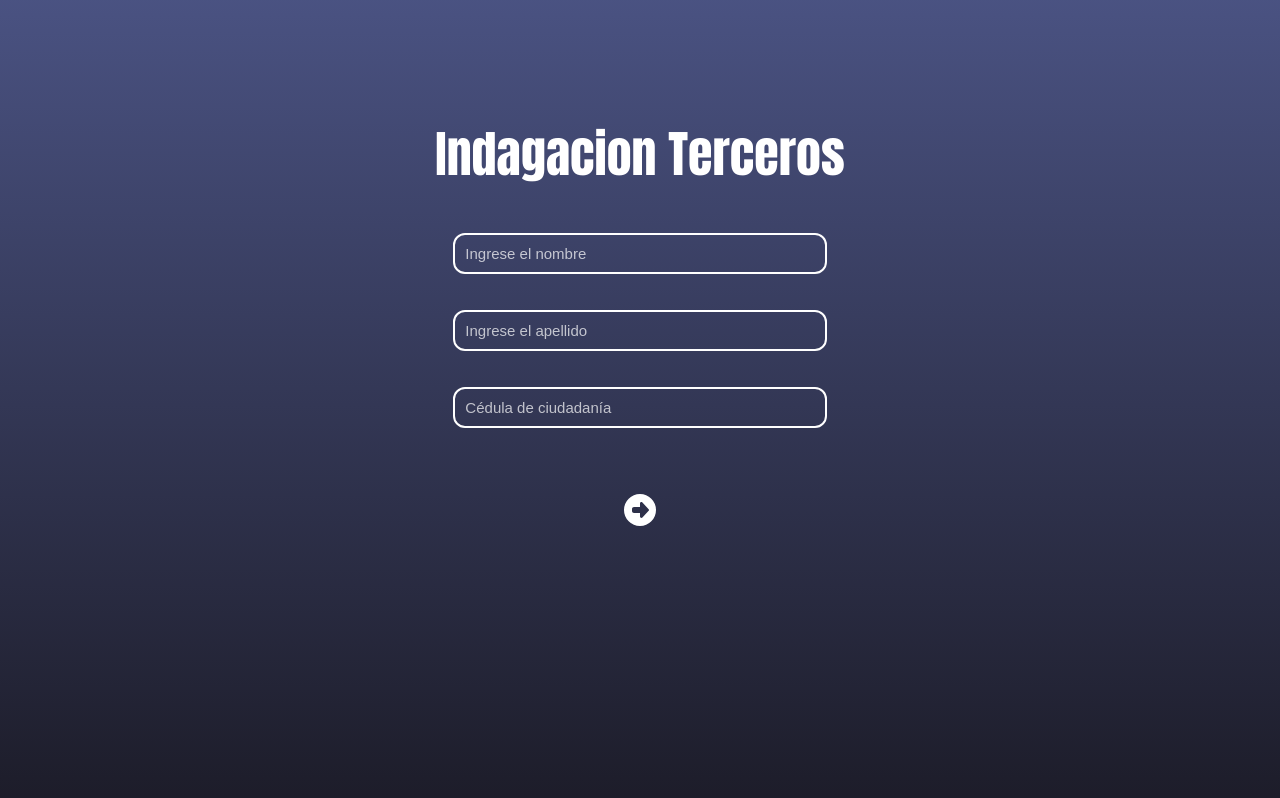
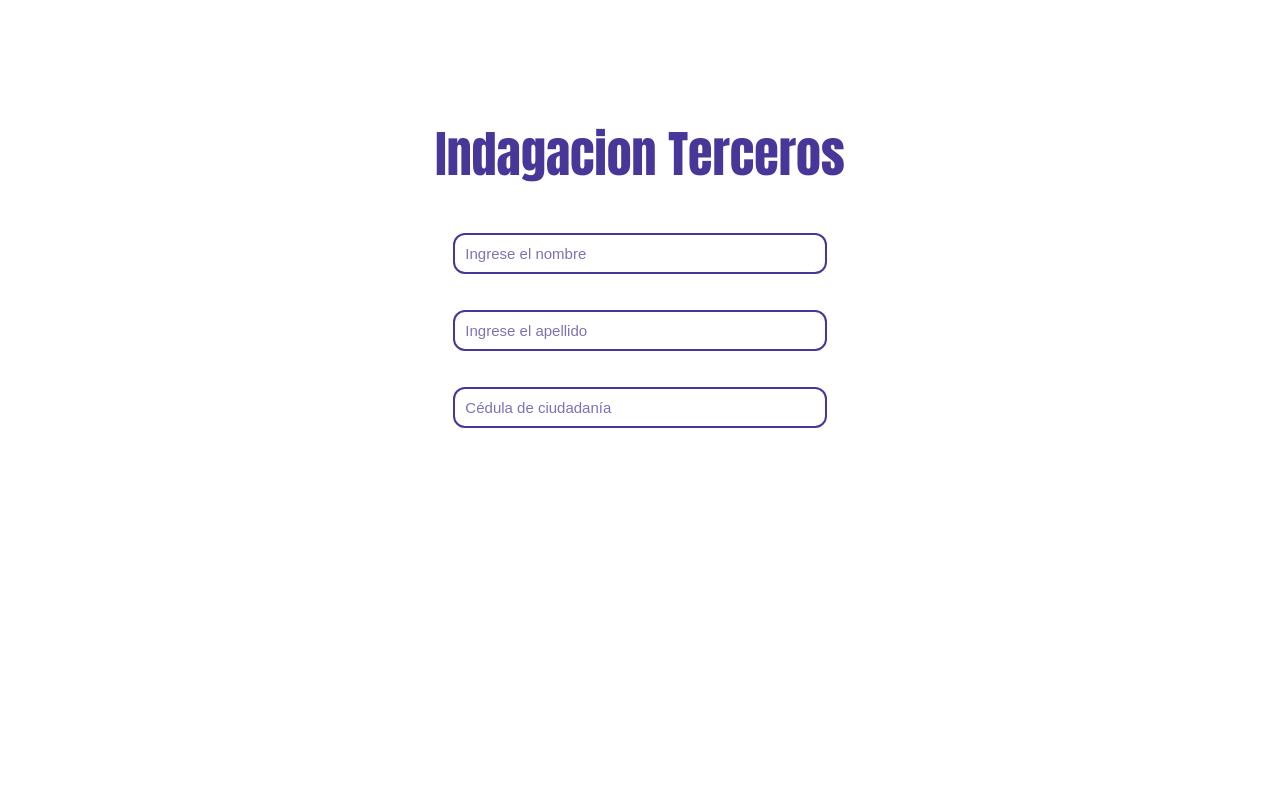
Before and after one commit to Nicolasb221/indagaciones, a Vue app: page / in a window 1280 px wide. Shown: the top 798 px of the page. Built offline with nearby package versions, Linux system fonts and the light colour scheme; a web font is replaced by a local one.

Commit message:
Change color

```diff
--- a/src/App.vue
+++ b/src/App.vue
@@ -11,7 +11,7 @@
 
 <style>
   :root{
-    --color-fondo-n : linear-gradient(rgba(38, 48, 105, 0.835),#191822);
+    --color-fondo-n : #FFFFFF;
   }
   body{
     margin-top: 60px;
--- a/src/components/listasRestrictivas.vue
+++ b/src/components/listasRestrictivas.vue
@@ -316,7 +316,7 @@
     flex-direction: column;
     justify-content: space-evenly;
   }
-  .titulo{font-size: 50px;text-align: center;color:#ffffff;}
+  .titulo{font-size: 50px;text-align: center;color:#483698;}
   .container-inputs{
     position: relative;
     width: 100%;
@@ -329,20 +329,20 @@
   .input-container-input{
     display: flex;
     flex-grow: wrap;
-    color: white;
+    color: #483698;
     font-family: 'Bubbler One', sans-serif;
     font-size: 15px;
     padding: 10px;
     border: none;
     border-radius: 10px;
-    outline: 2px solid white;
+    outline: 2px solid #483698;
     background-color: transparent;
     transition: outline-color 500ms;
     margin: 20px;
 
   }
   .input-container-input::placeholder{
-    color:#ffffff;
+    color:#483698;
     opacity: .7;
   }
   .boton-cargar{
@@ -358,7 +358,7 @@
     width: 80%;
     font-family: 'Bubbler One', sans-serif;
     flex-direction: column;
-    color: #ffffff;
+    color: #483698;
     font-size: 25px;
 
   }
@@ -367,7 +367,7 @@
     flex-direction: column;
     margin: 20px;
   }
-  .titulo2{font-size: 50px;text-align: center;color:#ffffff;margin:10px;}
+  .titulo2{font-size: 50px;text-align: center;color:#483698;margin:10px;}
 
   .parrafo{margin: 0;padding: 0;}
 
```
